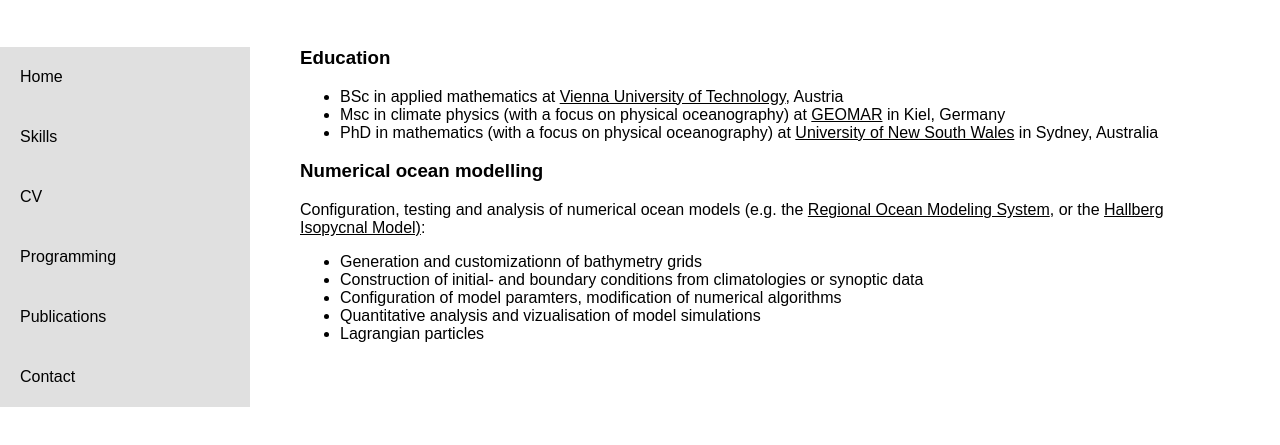
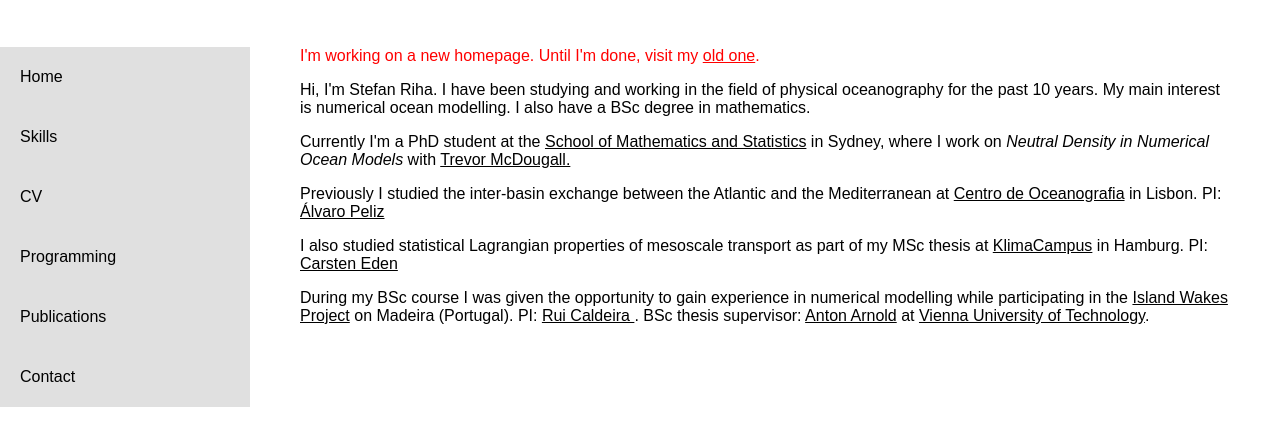
Before and after one commit to poidl/mypage_node, a website: page index.html in a window 1280 px wide. Shown: the part 101-546 px from the top of the page. Drawn offline with Linux system fonts and the light colour scheme.

Commit message:
fix default

```diff
--- a/index.html
+++ b/index.html
@@ -59,8 +59,8 @@
 
       // load intro page as default
       window.onload = function() {
-        // loadDoc('content/intro.html');
-        loadDoc('content/skills.html');
+        loadDoc('content/intro.html');
+        // loadDoc('content/skills.html');
       };
 
       function navdrawer_close() {
```
